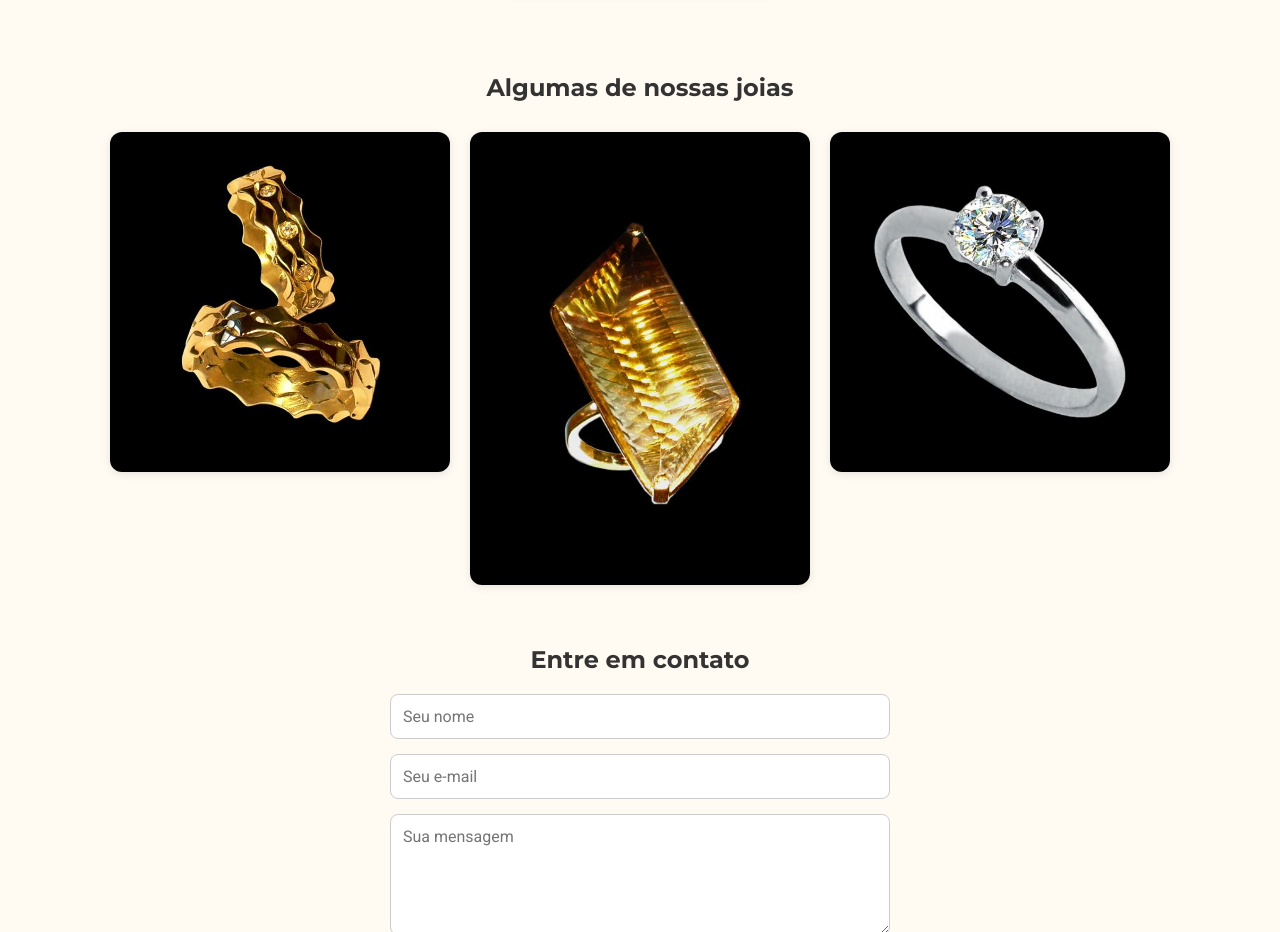
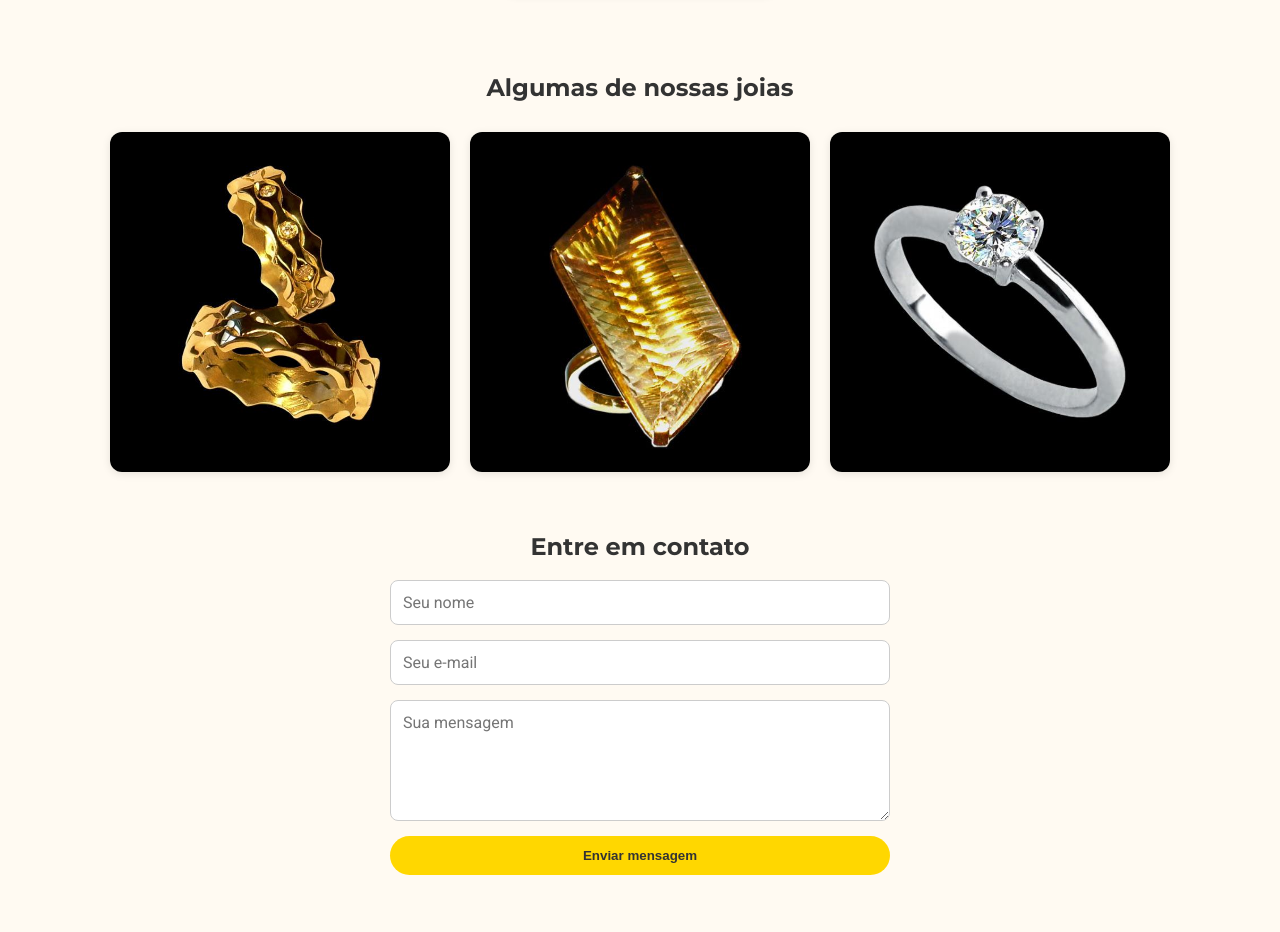
Before and after one commit to GAU1966/joalheria, a plain HTML site: page index.html in a window 1280 px wide. Shown: the part 920-1852 px from the top of the page. Drawn offline with Linux system fonts and the light colour scheme.

Commit message:
Update index.html

```diff
--- a/index.html
+++ b/index.html
@@ -111,15 +111,18 @@
       margin-top: 30px;
     }
 
+
     .gallery img {
-      width: 100%;
-      border-radius: 12px;
-      box-shadow: 0 2px 8px rgba(0,0,0,0.1);
-      transition: transform 0.3s ease;
-    }
+  width: 100%;
+  aspect-ratio: 1 / 1;
+  object-fit: cover;
+  border-radius: 12px;
+  box-shadow: 0 2px 8px rgba(0,0,0,0.1);
+  transition: transform 0.3s ease;
+}
 
     .gallery img:hover {
-      transform: scale(1.03);
+      transform: scale(1.05);
     }
 
     form {
```
